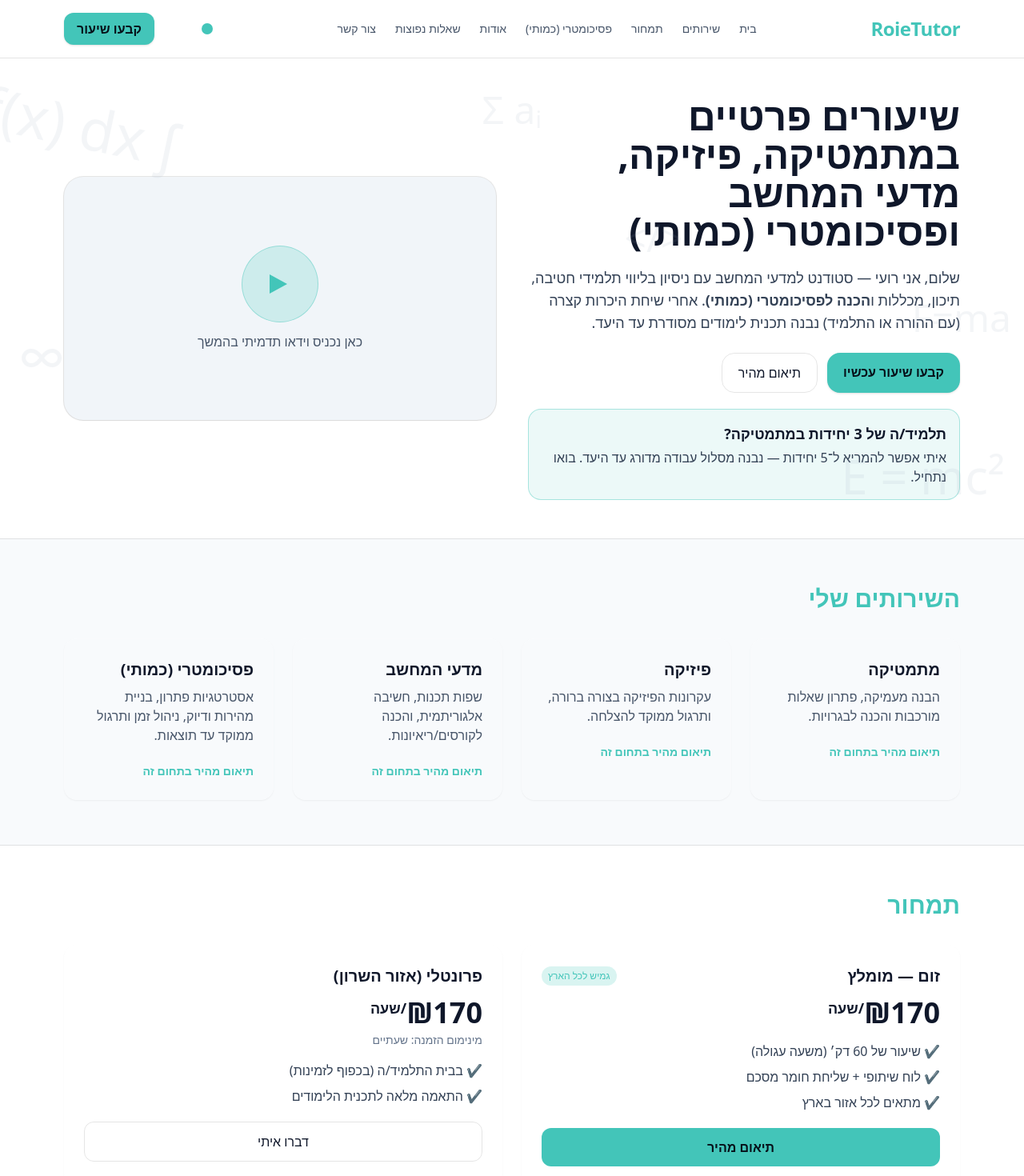
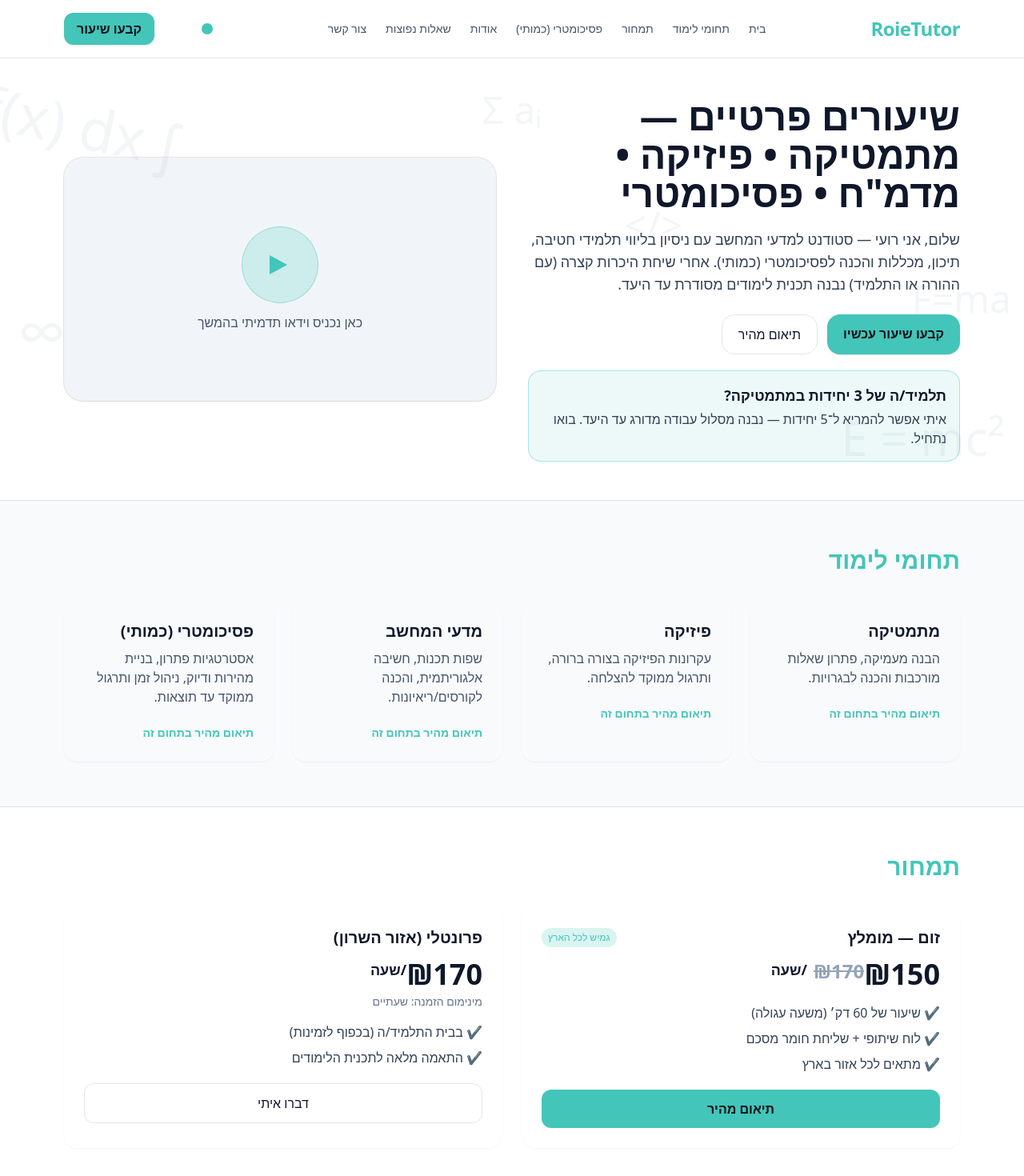
Before and after one commit to roadam11/RoieTutor, a Next.js app: page / in a window 1280 px wide. Shown: the top 1470 px of the page at 80% size. Built offline with nearby package versions, Linux system fonts and the light colour scheme.

Commit message:
Update index.js

```diff
--- a/pages/index.js
+++ b/pages/index.js
@@ -51,7 +51,7 @@ export default function Home(){
     // ברירת מחדל – בהיר; כהה עם מחלקת dark על <html>
     <div className="min-h-screen bg-white text-slate-900 dark:bg-ink dark:text-slate-100">
       <Head>
-        <title>TEST123 — שיעורים פרטיים במתמטיקה, פיזיקה, מדעי המחשב ופסיכומטרי (כמותי)</title>
+     <title>RoieTutor — שיעורים פרטיים במתמטיקה, פיזיקה, מדמ"ח ופסיכומטרי</title>
         <meta name="viewport" content="width=device-width, initial-scale=1" />
       </Head>
       {ThemeInit}
@@ -61,7 +61,7 @@ export default function Home(){
           <div className="text-2xl font-bold tracking-tight text-tealBrand">RoieTutor</div>
           <ul className="hidden md:flex gap-6 text-sm text-slate-600 dark:text-slate-300">
             <li className="hover:text-tealBrand"><a href="#home">בית</a></li>
-            <li className="hover:text-tealBrand"><a href="#services">שירותים</a></li>
+          <li className="hover:text-tealBrand"><a href="#services">תחומי לימוד</a></li>
             <li className="hover:text-tealBrand"><a href="#pricing">תמחור</a></li>
             <li className="hover:text-tealBrand"><a href="#psy-quant">פסיכומטרי (כמותי)</a></li>
             <li className="hover:text-tealBrand"><a href="#about">אודות</a></li>
@@ -89,12 +89,12 @@ export default function Home(){
 
         <div className="max-w-6xl mx-auto px-4 pt-12 pb-12 grid md:grid-cols-12 gap-10 items-center">
           <motion.div className="md:col-span-6 reveal" initial={{opacity:0, y:14}} animate={{opacity:1,y:0}} transition={{duration:.6}}>
-            <h1 className="text-4xl sm:text-5xl leading-tight font-extrabold">
-              שיעורים פרטיים במתמטיקה, פיזיקה, מדעי המחשב ופסיכומטרי (כמותי)
-            </h1>
+           <h1 className="text-4xl sm:text-5xl leading-tight font-extrabold">
+  שיעורים פרטיים — מתמטיקה • פיזיקה • מדמ"ח • פסיכומטרי
+</h1>
             <p className="mt-5 text-slate-700 dark:text-slate-300 text-lg">
               שלום, אני רועי — סטודנט למדעי המחשב עם ניסיון בליווי תלמידי חטיבה, תיכון, מכללות
-              ו<strong>הכנה לפסיכומטרי (כמותי)</strong>. אחרי שיחת היכרות קצרה (עם ההורה או התלמיד)
+              והכנה לפסיכומטרי (כמותי). אחרי שיחת היכרות קצרה (עם ההורה או התלמיד)
               נבנה תכנית לימודים מסודרת עד היעד.
             </p>
             <div className="mt-6 flex gap-3">
@@ -124,7 +124,7 @@ export default function Home(){
       {/* SERVICES */}
       <section id="services" className="bg-slate-50 dark:bg-ink2 border-y border-black/10 dark:border-white/10">
         <div className="max-w-6xl mx-auto px-4 py-14">
-          <h2 className="text-3xl font-bold text-tealBrand mb-8 reveal">השירותים שלי</h2>
+         <h2 className="text-3xl font-bold text-tealBrand mb-8 reveal">תחומי לימוד</h2>
           <div className="grid md:grid-cols-4 gap-6">
             {['מתמטיקה','פיזיקה','מדעי המחשב','פסיכומטרי (כמותי)'].map((t,i)=>(
               <div key={i} className="card p-6 reveal">
@@ -153,9 +153,10 @@ export default function Home(){
                 <h3 className="text-xl font-semibold">זום — מומלץ</h3>
                 <span className="text-xs bg-tealBrand/20 text-tealBrand px-2 py-1 rounded-full">גמיש לכל הארץ</span>
               </div>
-              <div className="mt-3 text-4xl font-extrabold">
-                <span>₪170</span><span className="text-lg align-top">/שעה</span>
-              </div>
+             <div className="mt-3 text-4xl font-extrabold">
+  <span className="text-slate-400 line-through text-2xl align-top ml-2">₪170</span>
+  <span>₪150</span><span className="text-lg align-top">/שעה</span>
+</div>
               <ul className="mt-4 space-y-2 text-slate-700 dark:text-slate-300">
                 <li>✔️ שיעור של 60 דק׳ (משעה עגולה)</li>
                 <li>✔️ לוח שיתופי + שליחת חומר מסכם</li>
```
